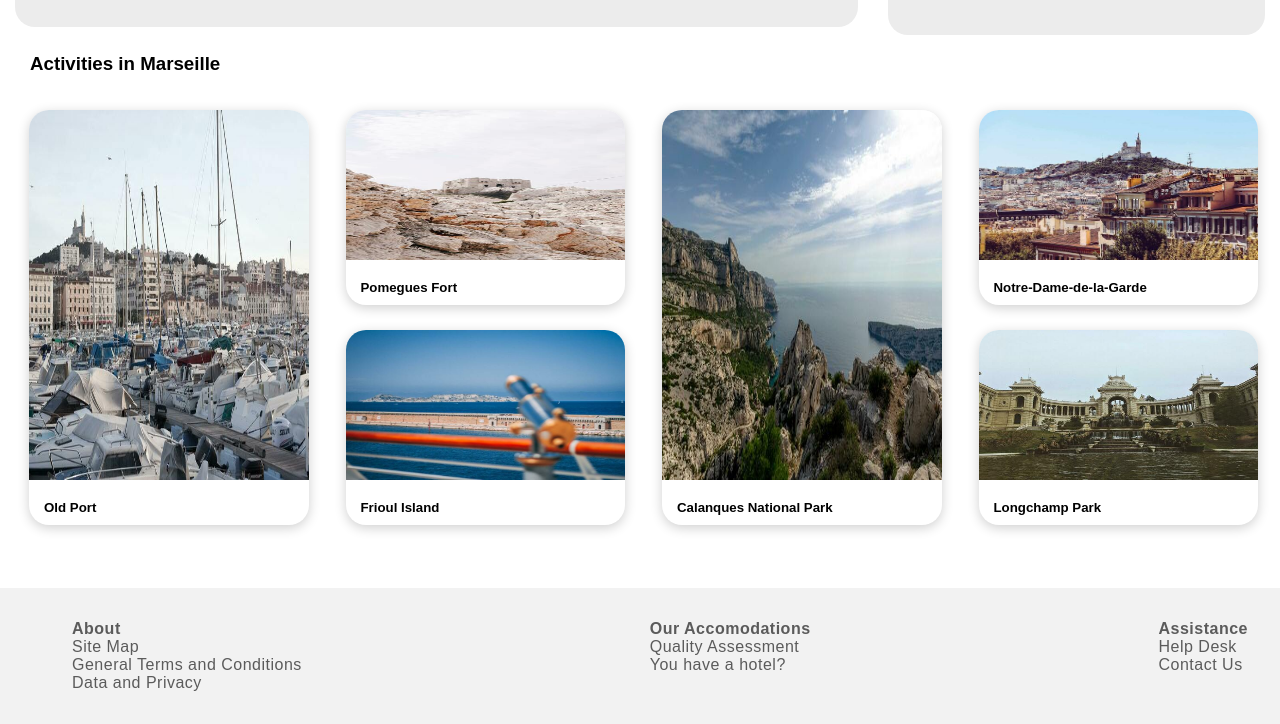
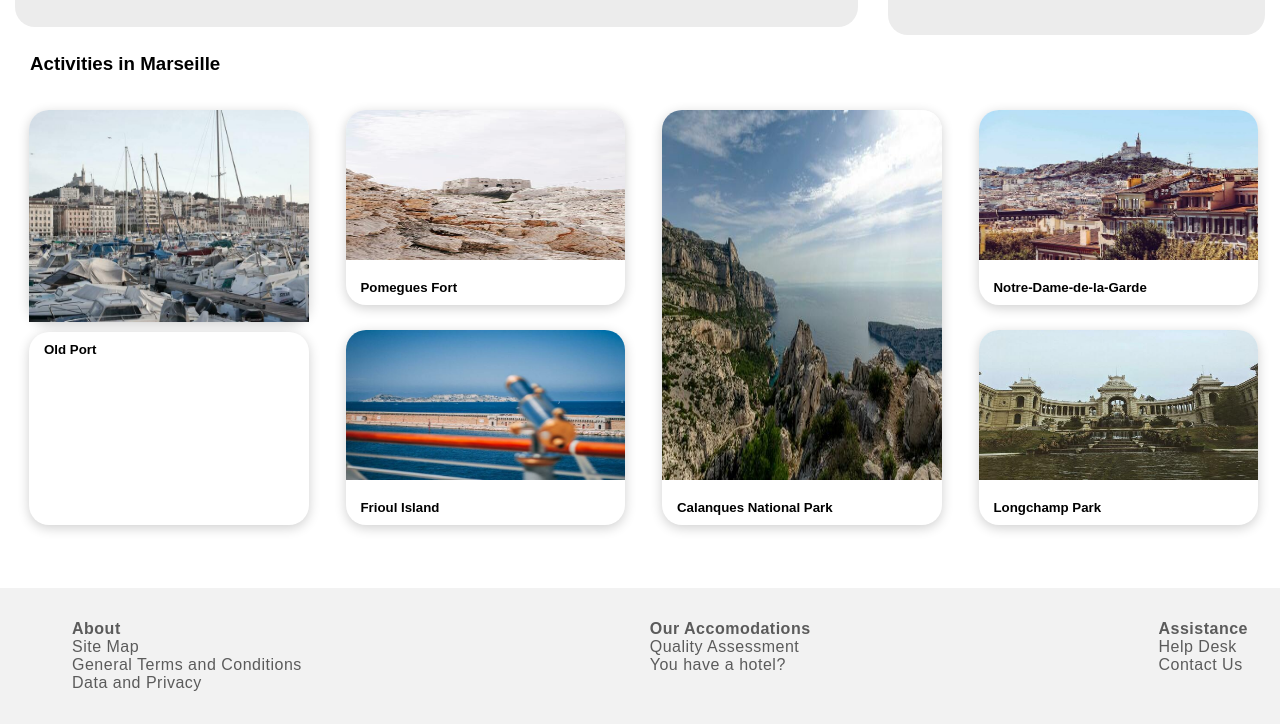
Before and after one commit to mplorex/Project_2_12092020, a plain HTML site: page index.html in a window 1280 px wide. Shown: the part 946-1670 px from the top of the page. Drawn offline with Linux system fonts and the light colour scheme; a web font is replaced by a local one.

Commit message:
act img test

```diff
--- a/index.html
+++ b/index.html
@@ -209,8 +209,10 @@
     <h3> Activities in Marseille </h3>
     <div id="activities" class="d-flex flex-direction-sm-row flex-direction-column">
 		  <div class="col d-flex flex-direction-column mr-sm-1">
-			<a href="#" class="card mb-1 mb-sm-0 h-100">
-			<div class="card-bg"><img src="images/activites/4_small/reno-laithienne-QUgJhdY5Fyk-unsplash.jpg" alt="Old Port"> </div>
+        <div class="card-bg">
+          <a href="#" class="card mb-1 mb-sm-0 h-100">
+			    <img src="images/activites/4_small/reno-laithienne-QUgJhdY5Fyk-unsplash.jpg" alt="Old Port">
+        </div>
 			  <h5> Old Port </h5></a>
 		  </div>
       <div class="col d-flex flex-direction-column mr-sm-1">
```
